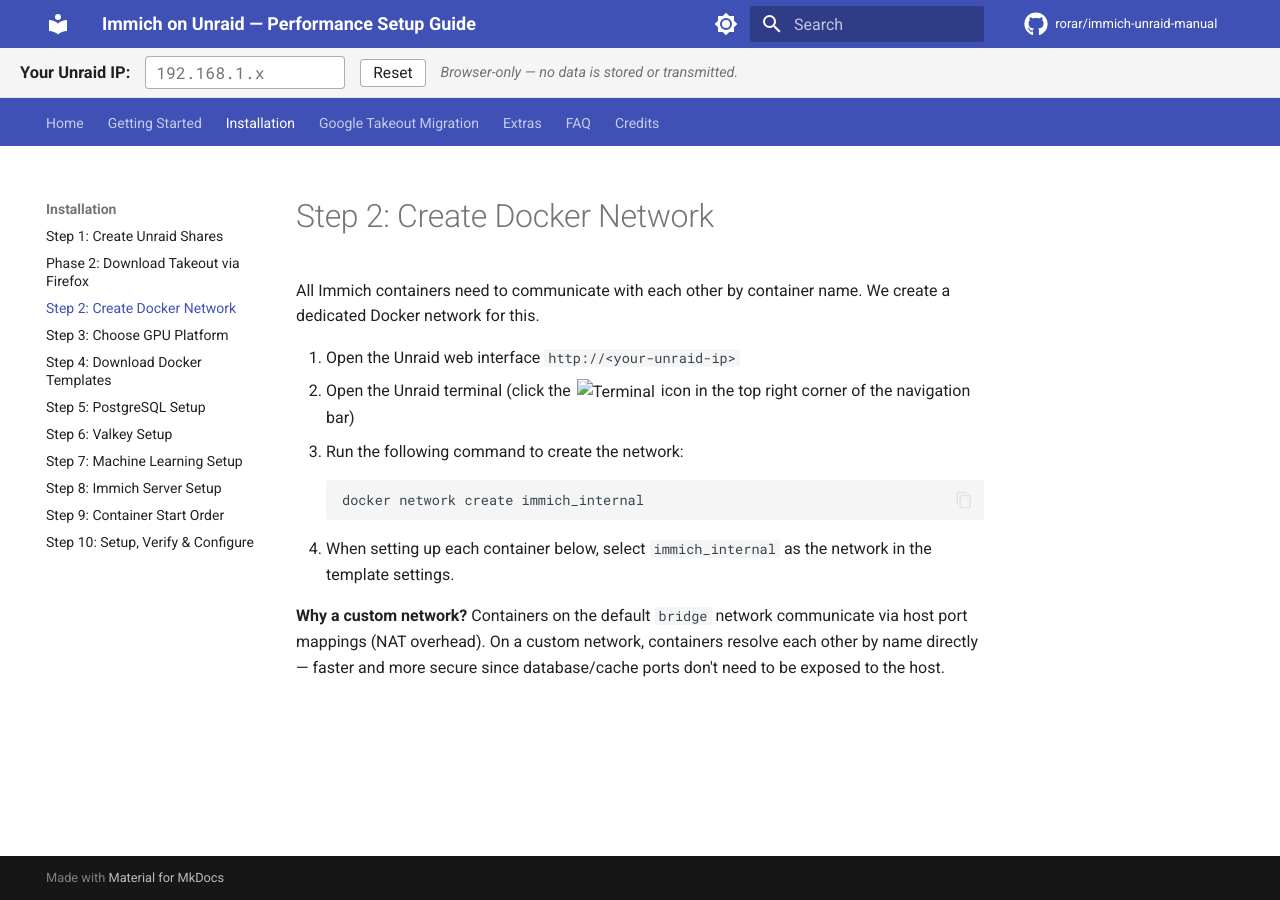
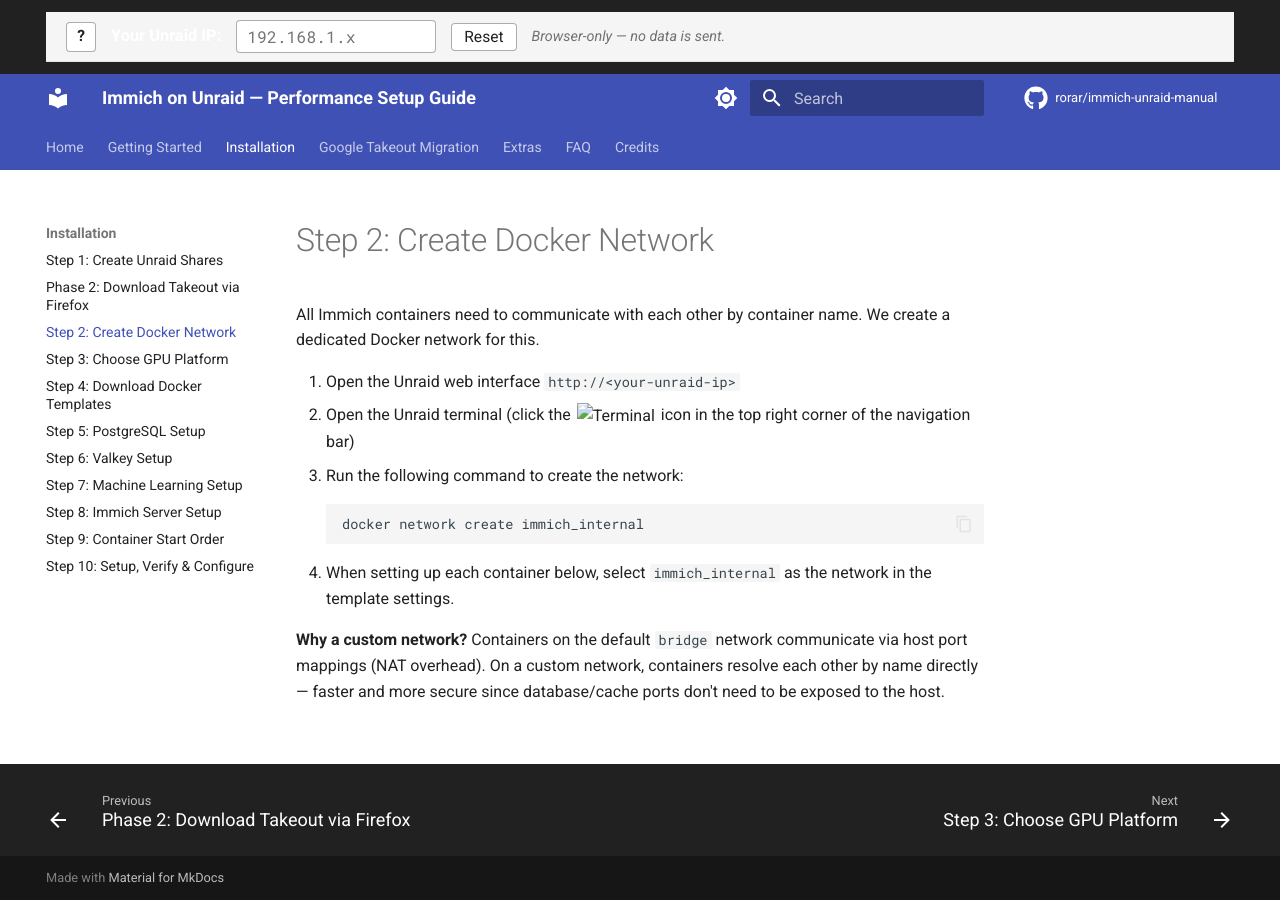
Before and after one commit to rorar/immich-unraid-manual, an MkDocs documentation site: the page built from docs/create-docker-network.md, in a window 1280 px wide. Built offline with MkDocs 1.6.1 and Material for MkDocs 9.7.7, drawn with Linux system fonts in a browser that asks for light colours; comment, search, counter and statistics services are not loaded.

Commit message:
docs: add prev/next navigation, move IP replacer to template
- Enable navigation.footer for previous/next page links at bottom
- Move IP replacer from JS-injected DOM to MkDocs Material template
  override (announce block) — persistent across page navigation
- Add ? info button with tooltip explaining the IP replacer feature
- Add custom_dir: overrides to mkdocs.yml
- Simplify ip-replacer.js (no more DOM injection, template handles UI)

Co-Authored-By: Claude Opus 4.6 (1M context) <noreply@anthropic.com>

```diff
--- a/docs/javascripts/ip-replacer.js
+++ b/docs/javascripts/ip-replacer.js
@@ -4,9 +4,10 @@
  * Replaces all occurrences of <your-unraid-ip> in text and code blocks
  * with a user-provided IP address. Persists via localStorage.
  *
+ * The input bar is rendered via MkDocs Material template override (announce block),
+ * so it persists across page navigations without re-injection.
+ *
  * Security: User input is escaped via escapeHtml() before insertion.
- * Original DOM content is preserved from MkDocs-rendered pages only.
- *
  * Browser-only — no data is stored or transmitted.
  */
 (function () {
@@ -15,58 +16,12 @@
   var STORAGE_KEY = "immich-guide-unraid-ip";
   var PLACEHOLDER_RE = /&lt;your-unraid-ip&gt;|<your-unraid-ip>/g;
 
-  /** Escape HTML special characters to prevent XSS from user input. */
   function escapeHtml(str) {
     var div = document.createElement("div");
     div.appendChild(document.createTextNode(str));
     return div.innerHTML;
   }
 
-  /** Build and inject the input bar below the header. */
-  function createInputBar() {
-    var bar = document.createElement("div");
-    bar.className = "ip-replacer";
-
-    var label = document.createElement("label");
-    label.setAttribute("for", "ip-input");
-    label.textContent = "Your Unraid IP:";
-
-    var input = document.createElement("input");
-    input.id = "ip-input";
-    input.type = "text";
-    input.placeholder = "192.168.1.x";
-    input.autocomplete = "off";
-    input.spellcheck = false;
-
-    var resetBtn = document.createElement("button");
-    resetBtn.id = "ip-reset";
-    resetBtn.type = "button";
-    resetBtn.title = "Reset to placeholder";
-    resetBtn.textContent = "Reset";
-
-    var disclaimer = document.createElement("span");
-    disclaimer.className = "ip-replacer-disclaimer";
-    disclaimer.textContent = "Browser-only \u2014 no data is stored or transmitted.";
-
-    bar.appendChild(label);
-    bar.appendChild(input);
-    bar.appendChild(resetBtn);
-    bar.appendChild(disclaimer);
-
-    var header = document.querySelector(".md-header");
-    if (header && header.nextSibling) {
-      header.parentNode.insertBefore(bar, header.nextSibling);
-    } else {
-      document.body.prepend(bar);
-    }
-
-    return bar;
-  }
-
-  /**
-   * Snapshot original innerHTML of elements that contain the placeholder.
-   * We store originals from the MkDocs-rendered DOM (trusted content).
-   */
   function snapshotOriginals() {
     var selectors =
       ".md-content p, .md-content li, .md-content td, .md-content th, " +
@@ -74,25 +29,17 @@
       ".md-content h2, .md-content h3, .md-content h4";
     var elements = document.querySelectorAll(selectors);
     var targets = [];
-
     for (var i = 0; i < elements.length; i++) {
       var el = elements[i];
       PLACEHOLDER_RE.lastIndex = 0;
       if (PLACEHOLDER_RE.test(el.innerHTML)) {
-        if (!el.dataset.ipOriginal) {
         el.dataset.ipOriginal = el.innerHTML;
-        }
         targets.push(el);
       }
     }
     return targets;
   }
 
-  /**
-   * Replace placeholder with given IP in all target elements.
-   * User input is escaped to prevent XSS before being placed into a <span>.
-   * The base content comes from dataset.ipOriginal (trusted MkDocs DOM).
-   */
   function applyReplacement(targets, ip) {
     var safeIp = escapeHtml(ip.trim());
     for (var i = 0; i < targets.length; i++) {
@@ -111,7 +58,6 @@
     }
   }
 
-  /** Restore all originals from trusted snapshots. */
   function restoreOriginals(targets) {
     for (var i = 0; i < targets.length; i++) {
       var el = targets[i];
@@ -121,79 +67,60 @@
     }
   }
 
-  /** Initialize on page load and MkDocs instant navigation. */
+  function applyFromStorage() {
+    var saved = "";
+    try { saved = localStorage.getItem(STORAGE_KEY) || ""; } catch (e) {}
+    var targets = snapshotOriginals();
+    if (saved) applyReplacement(targets, saved);
+    return { targets: targets, saved: saved };
+  }
+
   function init() {
-    var bar = document.querySelector(".ip-replacer") || createInputBar();
     var input = document.getElementById("ip-input");
     var resetBtn = document.getElementById("ip-reset");
+    var infoBtn = document.getElementById("ip-info-btn");
+    var tooltip = document.getElementById("ip-tooltip");
 
-    // Restore saved value
-    var saved = "";
-    try {
-      saved = localStorage.getItem(STORAGE_KEY) || "";
-    } catch (e) {
-      // localStorage unavailable (private browsing etc.)
-    }
-    if (input) {
-      input.value = saved;
+    if (!input) return;
+
+    // Restore saved IP into input field
+    var state = applyFromStorage();
+    input.value = state.saved;
+
+    // Tooltip toggle
+    if (infoBtn && tooltip) {
+      infoBtn.addEventListener("click", function (e) {
+        e.stopPropagation();
+        tooltip.classList.toggle("ip-replacer-tooltip--visible");
+      });
+      document.addEventListener("click", function () {
+        tooltip.classList.remove("ip-replacer-tooltip--visible");
+      });
     }
 
-    // Snapshot and apply
-    var targets = snapshotOriginals();
-    if (saved) {
-      applyReplacement(targets, saved);
-    }
-
-    // Input handler
-    if (input) {
+    // IP input handler
     input.addEventListener("input", function () {
       var val = input.value;
-        try {
-          localStorage.setItem(STORAGE_KEY, val);
-        } catch (e) {
-          // ignore
-        }
-        targets = snapshotOriginals();
+      try { localStorage.setItem(STORAGE_KEY, val); } catch (e) {}
+      var targets = snapshotOriginals();
       applyReplacement(targets, val);
     });
-    }
 
     // Reset handler
     if (resetBtn) {
       resetBtn.addEventListener("click", function () {
-        if (input) {
         input.value = "";
-        }
-        try {
-          localStorage.removeItem(STORAGE_KEY);
-        } catch (e) {
-          // ignore
-        }
+        try { localStorage.removeItem(STORAGE_KEY); } catch (e) {}
+        var targets = snapshotOriginals();
         restoreOriginals(targets);
       });
     }
   }
 
-  // Run on initial load
+  // Run on initial page load
   if (document.readyState === "loading") {
     document.addEventListener("DOMContentLoaded", init);
   } else {
     init();
   }
-
-  // Re-run on MkDocs Material instant navigation (SPA page changes)
-  document.addEventListener("DOMContentSwap", function () {
-    setTimeout(function () {
-      var saved = "";
-      try {
-        saved = localStorage.getItem(STORAGE_KEY) || "";
-      } catch (e) {
-        // ignore
-      }
-      var targets = snapshotOriginals();
-      if (saved) {
-        applyReplacement(targets, saved);
-      }
-    }, 50);
-  });
 })();
--- a/docs/stylesheets/extra.css
+++ b/docs/stylesheets/extra.css
@@ -59,6 +59,56 @@
   font-style: italic;
 }
 
+/* Info button (?) */
+.ip-replacer-info-wrapper {
+  position: relative;
+  display: inline-flex;
+}
+
+.ip-replacer-info-btn {
+  width: 1.5rem;
+  height: 1.5rem;
+  padding: 0;
+  border-radius: 50%;
+  font-weight: 700;
+  font-size: 0.75rem;
+  line-height: 1;
+  display: inline-flex;
+  align-items: center;
+  justify-content: center;
+  border: 1px solid var(--md-default-fg-color--lighter);
+  background: var(--md-default-bg-color);
+  color: var(--md-default-fg-color);
+  cursor: pointer;
+}
+
+.ip-replacer-info-btn:hover {
+  background: var(--md-accent-fg-color--transparent);
+}
+
+/* Tooltip */
+.ip-replacer-tooltip {
+  display: none;
+  position: absolute;
+  top: 2rem;
+  left: 0;
+  z-index: 100;
+  width: 20rem;
+  padding: 0.6rem 0.8rem;
+  border-radius: 6px;
+  font-size: 0.78rem;
+  font-style: normal;
+  font-weight: 400;
+  line-height: 1.5;
+  background: var(--md-default-fg-color);
+  color: var(--md-default-bg-color);
+  box-shadow: 0 2px 8px rgba(0, 0, 0, 0.2);
+}
+
+.ip-replacer-tooltip--visible {
+  display: block;
+}
+
 /* Highlighted replaced IP values */
 .ip-replaced {
   background: var(--md-accent-fg-color--transparent);
--- a/mkdocs.yml
+++ b/mkdocs.yml
@@ -6,6 +6,7 @@ repo_name: rorar/immich-unraid-manual
 
 theme:
   name: material
+  custom_dir: overrides
   palette:
     - scheme: default
       primary: indigo
@@ -25,6 +26,7 @@ theme:
     - navigation.expand
     - navigation.top
     - navigation.indexes
+    - navigation.footer
     - content.code.copy
     - search.suggest
     - search.highlight
--- /dev/null
+++ b/overrides/main.html
@@ -0,0 +1,19 @@
+{% extends "base.html" %}
+
+{% block announce %}
+<div class="ip-replacer">
+  <span class="ip-replacer-info-wrapper">
+    <button type="button" class="ip-replacer-info-btn" id="ip-info-btn" title="What is this?">?</button>
+    <div class="ip-replacer-tooltip" id="ip-tooltip">
+      Enter your Unraid server IP address here. All placeholders like
+      &ldquo;&lt;your-unraid-ip&gt;&rdquo; throughout the guide will be replaced
+      with your IP &mdash; including in copy-able code blocks.
+      Your IP is saved in your browser only and never transmitted.
+    </div>
+  </span>
+  <label for="ip-input">Your Unraid IP:</label>
+  <input id="ip-input" type="text" placeholder="192.168.1.x" autocomplete="off" spellcheck="false" />
+  <button id="ip-reset" type="button" title="Reset to placeholder">Reset</button>
+  <span class="ip-replacer-disclaimer">Browser-only &mdash; no data is sent.</span>
+</div>
+{% endblock %}
```
Lines whose indentation alone changed are shown as unchanged.
